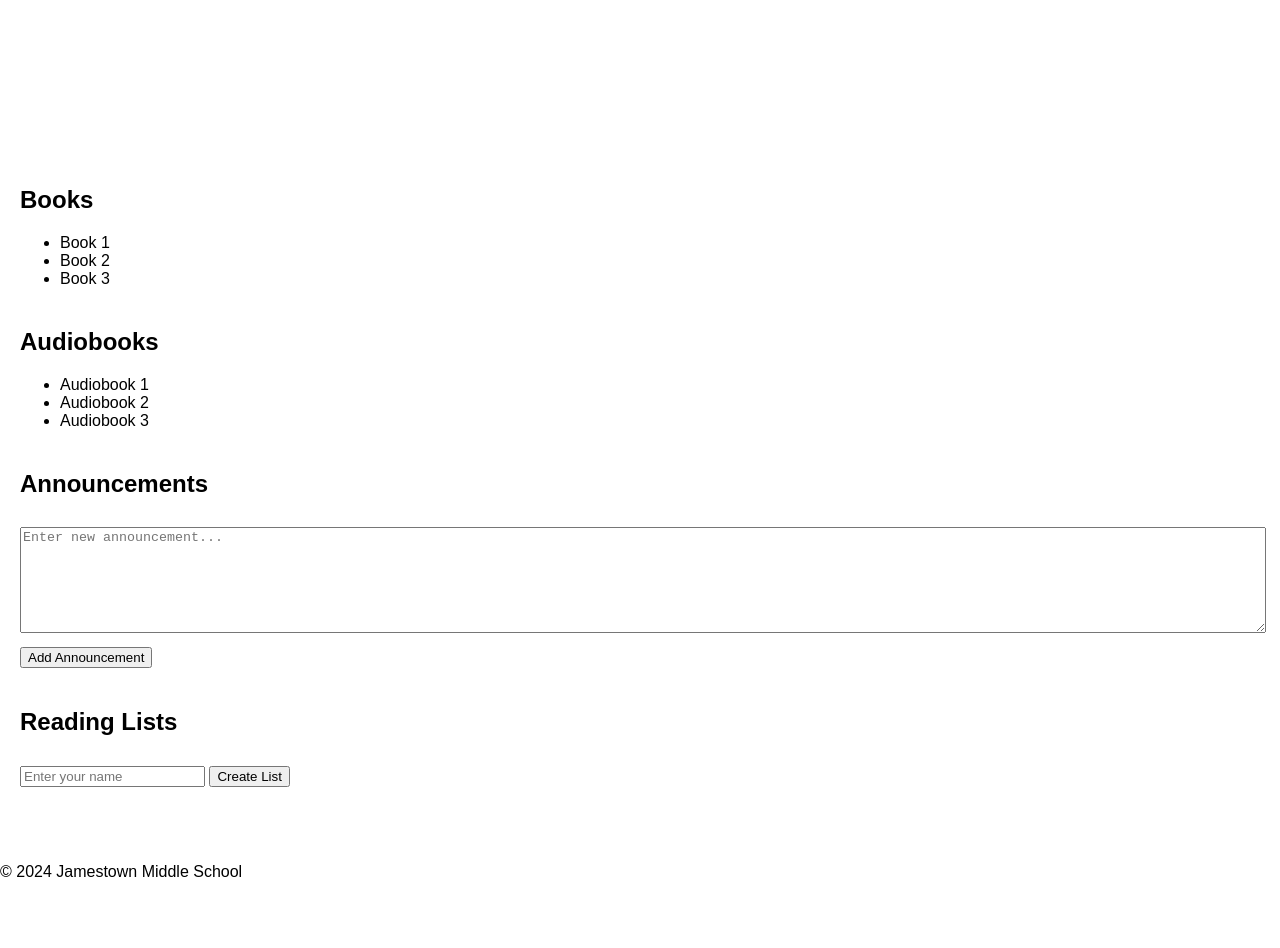
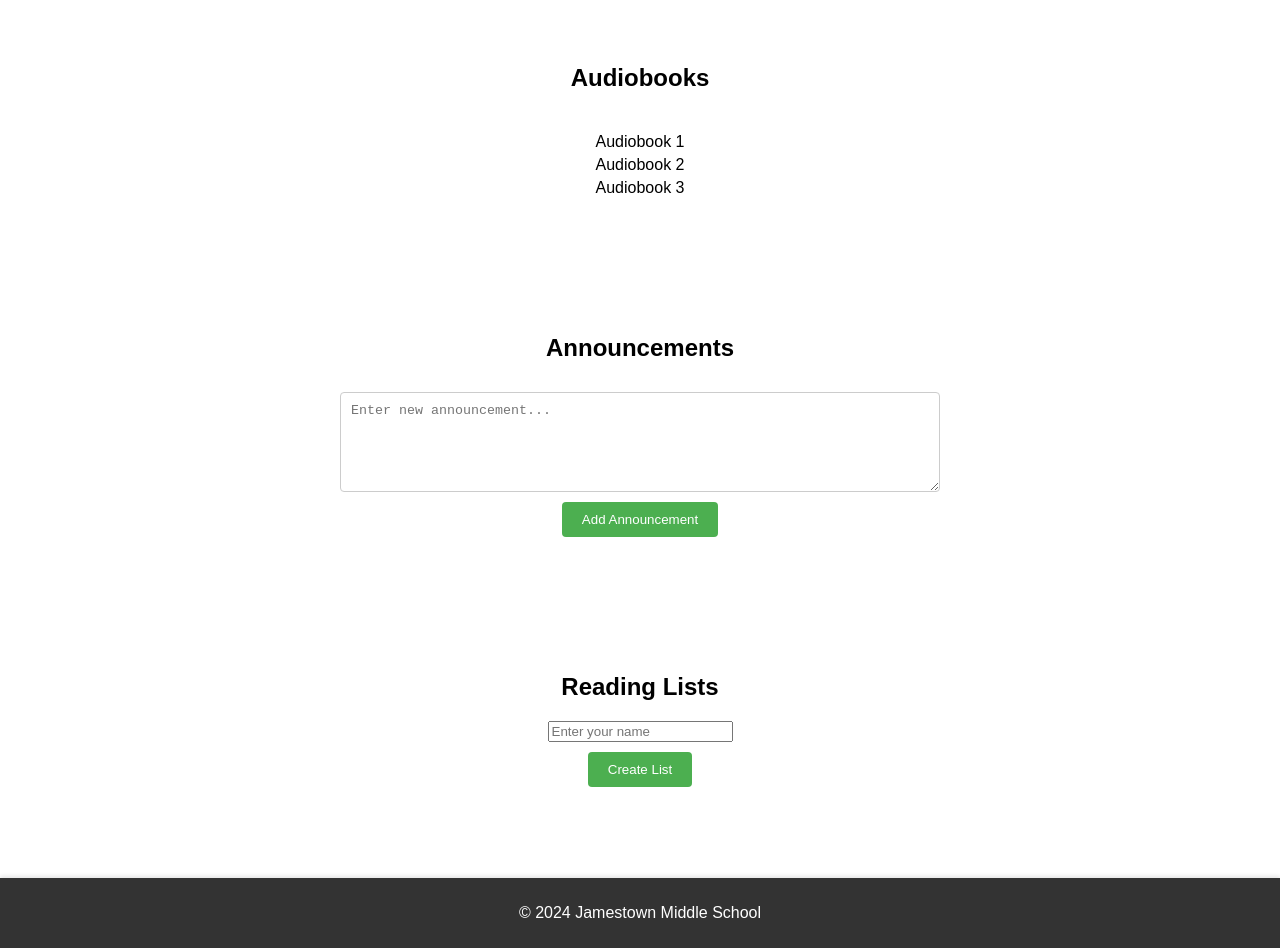
Before and after one commit to SpaceMan7272/BattleOfTheBooksJMS, a plain HTML site: page index.html in a window 1280 px wide. Shown: the part 680-1628 px from the top of the page. Before the commit the page ends 1577 px from the top, so only its background shows below. Drawn offline with Linux system fonts and the light colour scheme.

Commit message:
Update styles.css

```diff
--- a/styles.css
+++ b/styles.css
@@ -1,64 +1,130 @@
 /* styles.css */
-body {
-    font-family: Arial, sans-serif;
+
+html, body {
     margin: 0;
     padding: 0;
+    height: 100%;
+    font-family: Arial, sans-serif;
+    box-sizing: border-box;
+}
+
+body {
+    display: flex;
+    flex-direction: column;
 }
 
 header {
     background-color: #4CAF50;
     color: white;
-    padding: 10px 0;
+    padding: 15px;
     text-align: center;
+    box-shadow: 0 2px 4px rgba(0, 0, 0, 0.1);
+}
+
+header h1 {
+    margin: 0;
 }
 
 nav ul {
     list-style-type: none;
     padding: 0;
+    margin: 0;
+    display: flex;
+    justify-content: center;
 }
 
 nav ul li {
-    display: inline;
     margin: 0 15px;
 }
 
 nav ul li a {
     color: white;
     text-decoration: none;
+    font-weight: bold;
 }
 
 main {
-    padding: 20px;
+    display: flex;
+    flex-direction: column;
+    flex: 1;
 }
 
 section {
-    margin-bottom: 40px;
+    flex: 1;
+    padding: 20px;
+    overflow-y: auto;
+    display: flex;
+    flex-direction: column;
+    justify-content: center;
+    align-items: center;
+}
+
+section h2 {
+    margin-top: 0;
+}
+
+embed {
+    border: none;
+    box-shadow: 0 2px 4px rgba(0, 0, 0, 0.1);
 }
 
 textarea {
     width: 100%;
+    max-width: 600px;
     height: 100px;
     margin-top: 10px;
+    padding: 10px;
+    border: 1px solid #ccc;
+    border-radius: 4px;
+    box-sizing: border-box;
 }
 
 button {
+    background-color: #4CAF50;
+    color: white;
+    border: none;
+    padding: 10px 20px;
     margin-top: 10px;
+    cursor: pointer;
+    border-radius: 4px;
+}
+
+button:hover {
+    background-color: #45a049;
+}
+
+ul {
+    padding: 0;
+    list-style-type: none;
+}
+
+ul li {
+    margin: 5px 0;
 }
 
 table {
     width: 100%;
     border-collapse: collapse;
+    margin-top: 20px;
 }
 
 table, th, td {
-    border: 1px solid black;
+    border: 1px solid #ddd;
 }
 
 th, td {
-    padding: 8px;
+    padding: 10px;
     text-align: left;
 }
 
 th {
-    background-color: #f2f2f2;
+    background-color: #f4f4f4;
 }
+
+footer {
+    background-color: #333;
+    color: white;
+    text-align: center;
+    padding: 10px;
+    box-shadow: 0 -2px 4px rgba(0, 0, 0, 0.1);
+}
```
